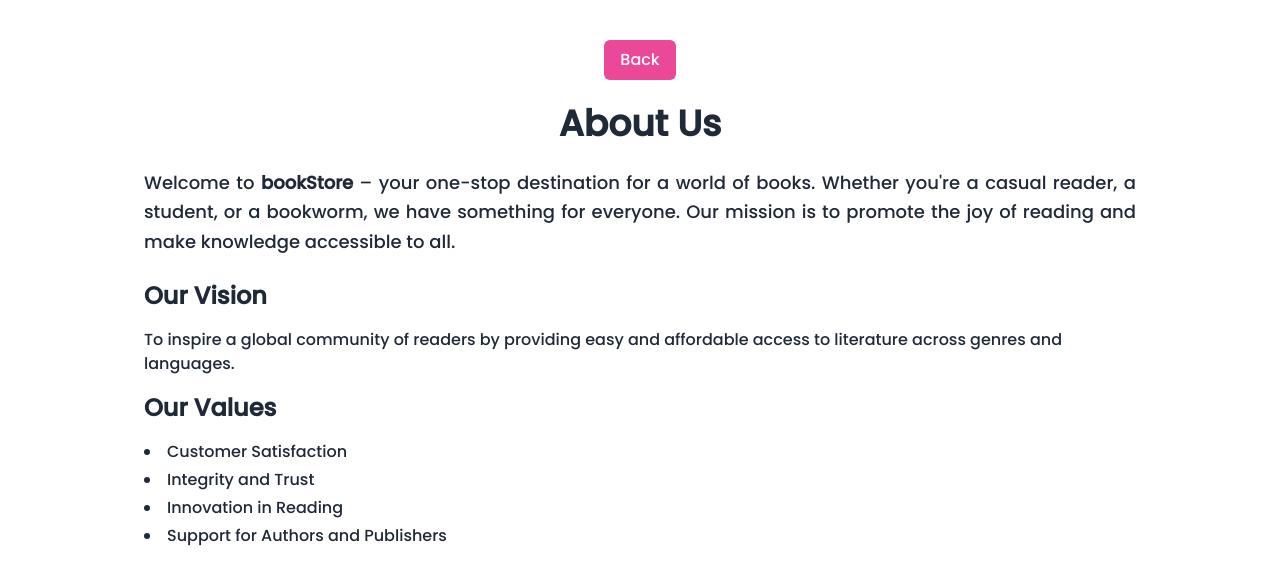
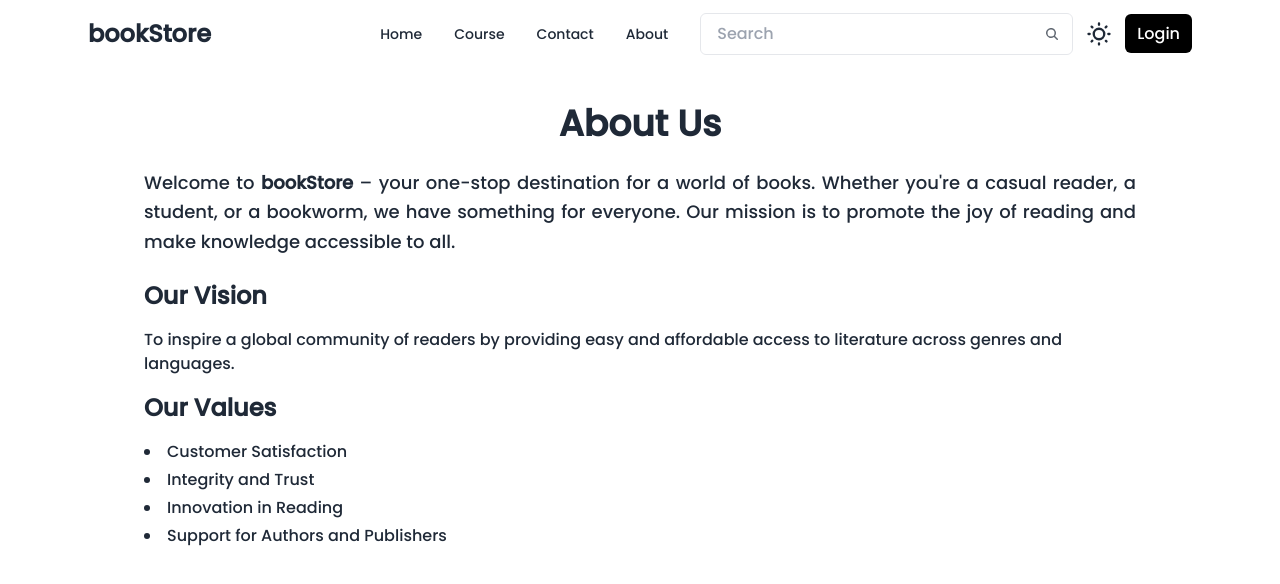
Before and after one commit to imranah10/E-commerrce, a React (Vite) app in the folder Frontend/: page /about in a window 1280 px wide. Shown: the top 584 px of the page. Built offline with nearby package versions, Linux system fonts and the light colour scheme.

Commit message:
added navbar on Contact & About compo

```diff
--- a/Frontend/src/components/About.jsx
+++ b/Frontend/src/components/About.jsx
@@ -1,17 +1,12 @@
 import React from "react";
 import { Link } from "react-router-dom";
+import Navbar from "./Navbar";
 
 function About() {
   return (
-    <div className="max-w-5xl mx-auto px-4 py-10 dark:text-white">
-      {/* Centered Back Button */}
-      <div className="flex justify-center mb-6">
-        <Link to="/">
-          <button className="bg-pink-500 text-white px-4 py-2 rounded-md hover:bg-pink-700 duration-300">
-            Back
-          </button>
-        </Link>
-      </div>
+  <div>
+    <Navbar/>
+      <div className="max-w-5xl mx-auto px-4 py-10 dark:text-white mt-16">
 
       <h1 className="text-4xl font-bold mb-6 text-center">About Us</h1>
       <p className="text-lg leading-relaxed text-justify">
@@ -35,6 +30,7 @@ function About() {
         </ul>
       </div>
     </div>
+  </div>
   );
 }
 
--- a/Frontend/src/components/Contact.jsx
+++ b/Frontend/src/components/Contact.jsx
@@ -1,17 +1,12 @@
 import React from "react";
 import { Link } from "react-router-dom";
+import Navbar from "./Navbar";
 
 function Contact() {
   return (
-    <div className="max-w-4xl mx-auto px-4 py-10 dark:text-white">
-      {/* Centered Back Button */}
-      <div className="flex justify-center mb-6">
-        <Link to="/">
-          <button className="bg-pink-500 text-white px-4 py-2 rounded-md hover:bg-pink-700 duration-300">
-            Back
-          </button>
-        </Link>
-      </div>
+    <div>
+        <Navbar/>
+        <div className="max-w-4xl mx-auto px-4 py-10 dark:text-white mt-16">
 
       <h1 className="text-4xl font-bold mb-6 text-center">Contact Us</h1>
 
@@ -56,6 +51,7 @@ function Contact() {
         </button>
       </form>
     </div>
+    </div>
   );
 }
 
```
